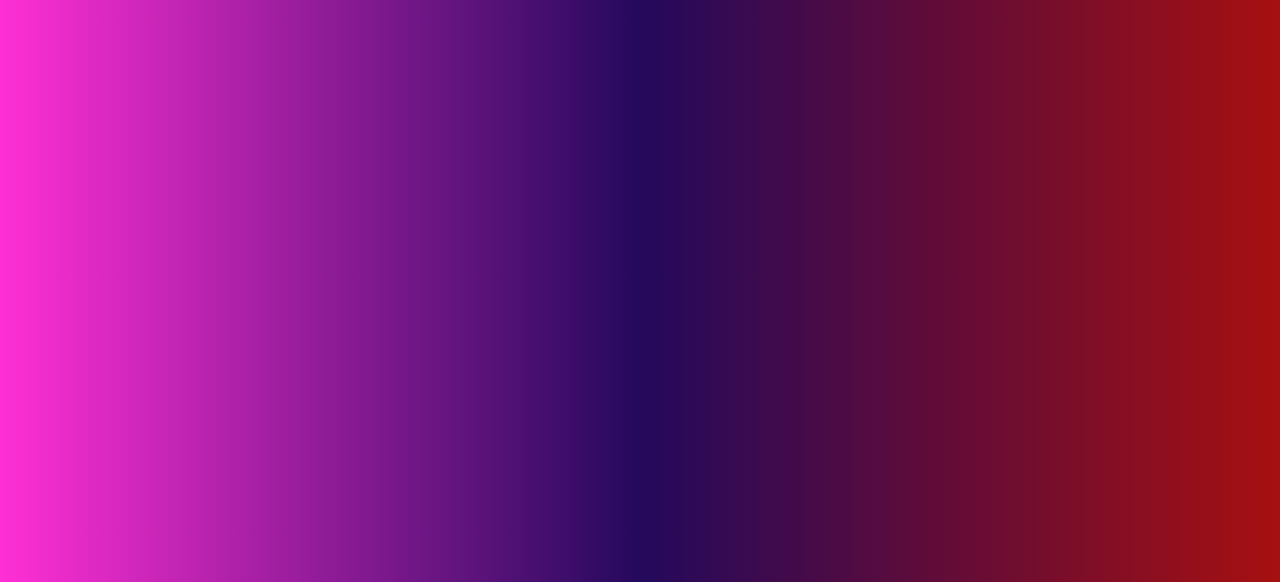
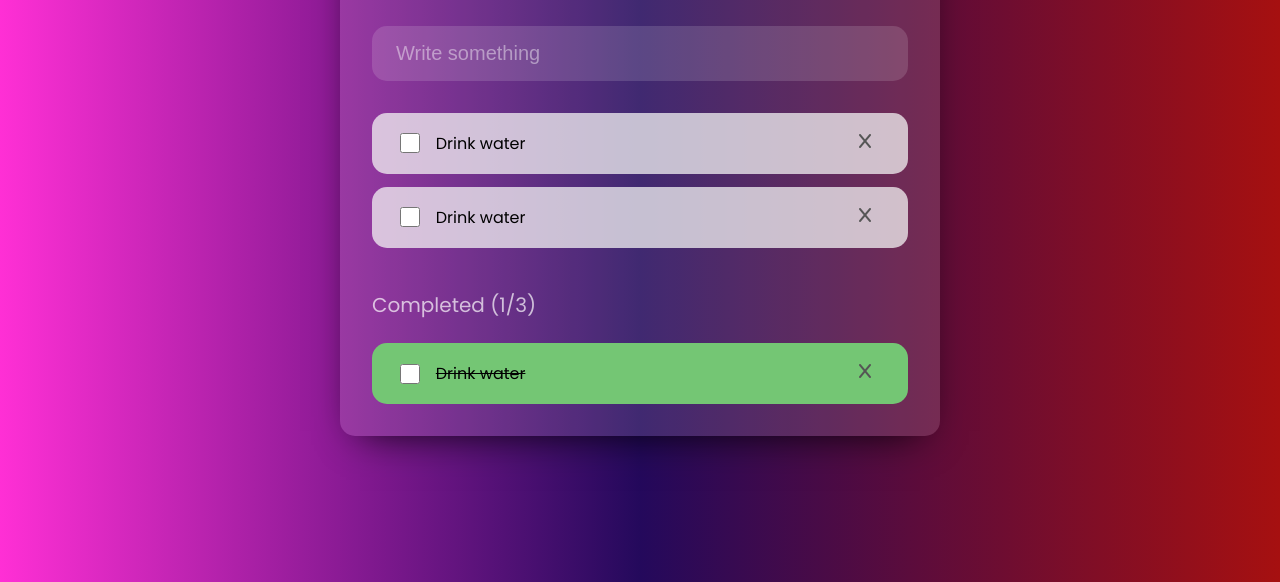
Before and after one commit to alexbrudasca/Projects-Folder, a plain HTML site: page Folder Proiecte/ToDoList/index.html in a window 1280 px wide. Shown: the part 234-816 px from the top of the page. Drawn offline with Linux system fonts and the light colour scheme.

Commit message:
Update index.html
Commit HTML part

```diff
--- a/Folder Proiecte/ToDoList/index.html
+++ b/Folder Proiecte/ToDoList/index.html
@@ -14,7 +14,43 @@
     <title>ToDoList | Project</title>
   </head>
   <body>
+    <div class="app">
+      <h1> 🍉 Todo List</h1>
+      <input type="text" class="todo-input" placeholder="Write something">
+      <div class="todos">
+        <div class="uncompleted-todos">
+          <div class="todo-item">
+            <span>
+              <input type="checkbox">Drink water
+            </span>
+            <a href="#">
+              <i class="fa-solid fa-x"></i>
+            </a>
+          </div>
 
+          <div class="todo-item">
+            <span>
+              <input type="checkbox">Drink water
+            </span>
+            <a href="#">
+              <i class="fa-solid fa-x"></i>
+            </a>
+          </div>
+        </div>
+        <div class="completed-todos">
+          <div class="completed-title">Completed (1/3)</div>
+
+          <div class="todo-item">
+            <span>
+              <input type="checkbox">Drink water
+            </span>
+            <a href="#">
+              <i class="fa-solid fa-x"></i>
+            </a>
+          </div>
+        </div>
+      </div>
+    </div>
   <script src="app.js"></script>
   </body>
 </html>
```
